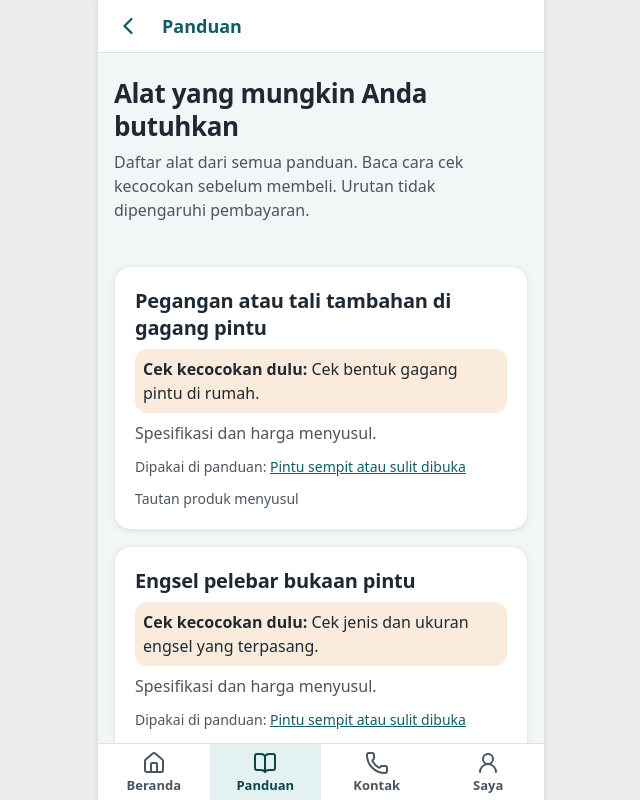
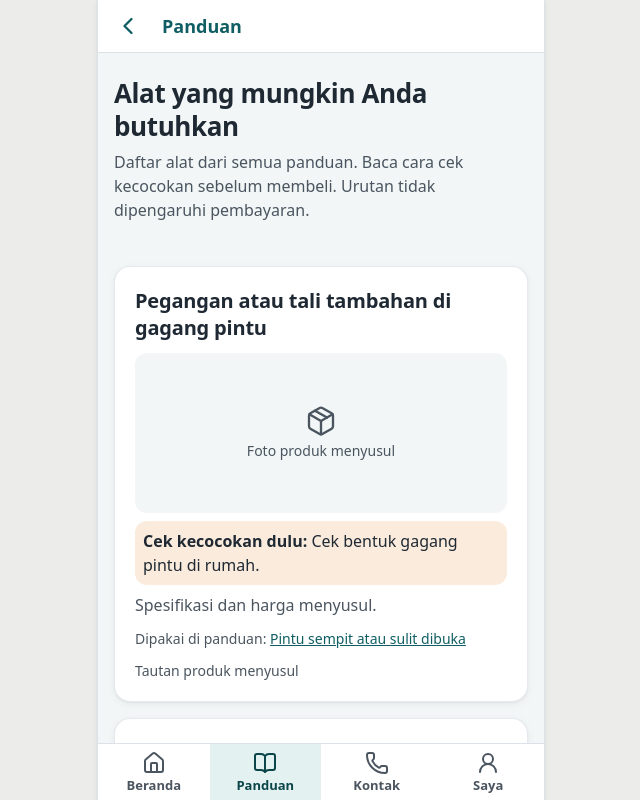
Before and after one commit to titohanafi/transisidnr, a React (Vite) app: page /#/jelajah/alat in a window 1280 px wide. Shown: the top 800 px of the page, without its empty margins (319-959 px from the left). Built offline with nearby package versions, Linux system fonts and the light colour scheme.

Commit message:
Foto produk di bawah judul produk (kolom gambar opsional, placeholder bila belum ada)
Co-Authored-By: Claude Sonnet 5.5 <noreply@anthropic.com>

```diff
--- a/content/ui.json
+++ b/content/ui.json
@@ -348,6 +348,7 @@
       "label": "Alat yang dipakai ketika...",
       "lihatProduk": "Lihat produk",
       "linkMenyusul": "Tautan produk menyusul",
+      "fotoMenyusul": "Foto produk menyusul",
       "afiliasi": "Tautan afiliasi",
       "afiliasiPenjelasan": "Bila Anda membeli lewat tautan ini, kami bisa menerima komisi. Urutan rekomendasi tidak dipengaruhi pembayaran.",
       "kosong": "Tingkat ini belum punya daftar barang."
--- a/src/components/DaftarAlat.tsx
+++ b/src/components/DaftarAlat.tsx
@@ -1,4 +1,5 @@
 import { Link } from "react-router-dom";
+import { GambarProduk } from "./GambarProduk";
 import { Tanda } from "./Lencana";
 import { konten } from "../domain/content";
 import type { AlatItem } from "../domain/jelajah";
@@ -18,6 +19,7 @@ export function DaftarAlat({ alat }: { alat: AlatItem[] }) {
       {alat.map((b) => (
         <li key={b.nama} className="rounded-kartu border border-garis/70 bg-white p-5 shadow-kartu">
           <h2 className="text-subjudul">{b.nama}</h2>
+          <GambarProduk gambar={b.gambar} />
           <p className="mt-2 rounded-tombol bg-aksen-muda p-2">
             <span className="font-semibold">{tk.cek}:</span> {b.cek_kecocokan}
           </p>
--- /dev/null
+++ b/src/components/GambarProduk.tsx
@@ -0,0 +1,28 @@
+import { Package } from "lucide-react";
+import { konten } from "../domain/content";
+
+const t = konten.ui.aksi.beli;
+
+// Foto produk di bawah judul. Bingkai berukuran tetap supaya tata letak tidak bergeser saat memuat.
+// Tanpa foto: kotak polos dengan ikon dan teks "menyusul" (tidak mengarang gambar).
+export function GambarProduk({ gambar }: { gambar: { url: string; alt: string } | null }) {
+  return (
+    <div className="mt-3 flex h-40 items-center justify-center overflow-hidden rounded-tombol bg-permukaan">
+      {gambar ? (
+        <img
+          src={gambar.url}
+          alt={gambar.alt}
+          loading="lazy"
+          decoding="async"
+          referrerPolicy="no-referrer"
+          className="h-full w-full object-contain"
+        />
+      ) : (
+        <div className="flex flex-col items-center gap-1 text-redup">
+          <Package className="h-8 w-8" strokeWidth={1.75} aria-hidden="true" focusable="false" />
+          <span className="text-kecil">{t.fotoMenyusul}</span>
+        </div>
+      )}
+    </div>
+  );
+}
--- a/src/domain/jelajah.ts
+++ b/src/domain/jelajah.ts
@@ -74,6 +74,7 @@ export interface AlatItem {
   kisaran_harga: string | null;
   link: string | null;
   afiliasi: boolean;
+  gambar: { url: string; alt: string } | null;
   /** Panduan tempat alat ini muncul, beserta tingkat yang memuatnya. */
   panduan: { id: string; judul: string; tingkat: Tingkat }[];
 }
--- a/src/domain/schema.ts
+++ b/src/domain/schema.ts
@@ -30,6 +30,8 @@ export const barangSchema = z.object({
   link: urlHttp.nullable(),
   kisaran_harga: z.string().nullable(),
   afiliasi: z.boolean(),
+  // Foto produk (opsional). Alamat http(s) dan teks pengganti wajib berpasangan; null bila belum ada.
+  gambar: z.object({ url: urlHttp, alt: teks }).nullable().default(null),
 });
 
 export const ukuranSchema = z.object({
@@ -349,6 +351,7 @@ export const uiSchema = z
         label: teks,
         lihatProduk: teks,
         linkMenyusul: teks,
+        fotoMenyusul: teks,
         afiliasi: teks,
         afiliasiPenjelasan: teks,
         kosong: teks,
--- a/src/screens/AksiBeli.tsx
+++ b/src/screens/AksiBeli.tsx
@@ -1,5 +1,6 @@
 import { ClipboardCheck, ExternalLink, Hammer } from "lucide-react";
 import { AksiHalaman, KembaliKeRencana, useKonteksAksi } from "../components/AksiHalaman";
+import { GambarProduk } from "../components/GambarProduk";
 import { Tanda } from "../components/Lencana";
 import { TombolAksi } from "../components/TombolAksi";
 import { aksiTersedia } from "../domain/aksi";
@@ -30,7 +31,8 @@ export function AksiBeli() {
                     <h2 className="text-judulKartu">{b.nama}</h2>
                     {b.afiliasi && <Tanda>{t.afiliasi}</Tanda>}
                   </div>
-                  {b.afiliasi && <p className="mt-1 text-kecil text-redup">{t.afiliasiPenjelasan}</p>}
+                  <GambarProduk gambar={b.gambar} />
+                  {b.afiliasi && <p className="mt-3 text-kecil text-redup">{t.afiliasiPenjelasan}</p>}
 
                   <div className="mt-4 flex gap-3 rounded-tombol border border-catatan-garis bg-catatan-muda p-4 text-catatan">
                     <ClipboardCheck className="mt-0.5 h-5 w-5 shrink-0" strokeWidth={2} aria-hidden="true" focusable="false" />
```
Also changed, not shown: 1 other file (tests, documents, lock files or other folders).
